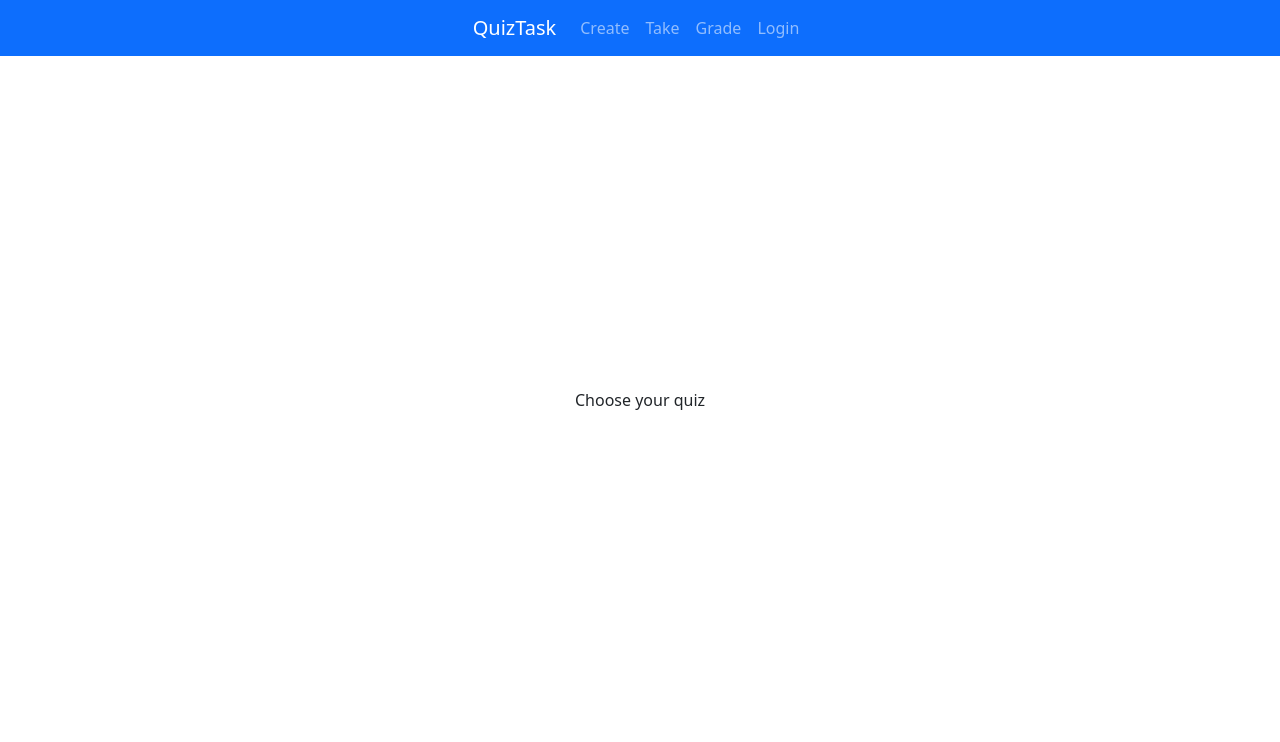
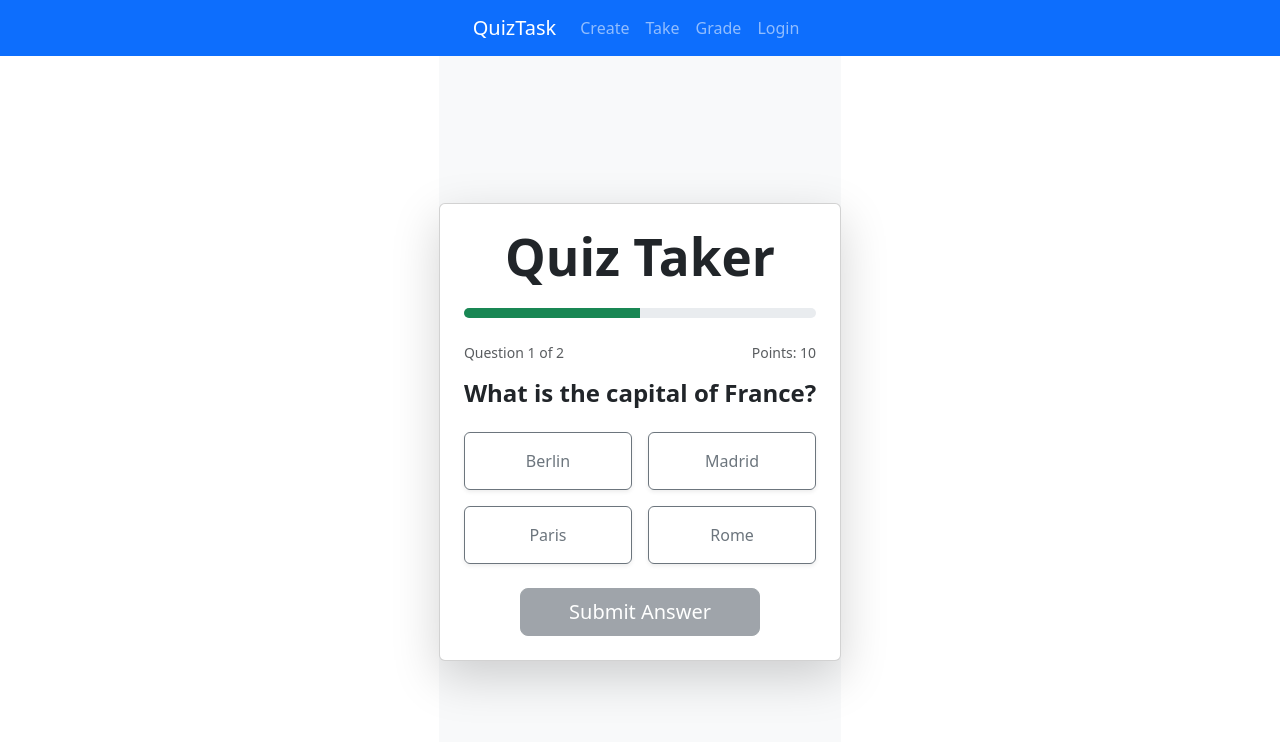
Before and after one commit to cobra4001/Quiz-nettside, a React (Vite) app in the folder QuizApp/: page /QuizTakingPage in a window 1280 px wide. Shown: the top 742 px of the page. Built offline with nearby package versions, Linux system fonts and the light colour scheme.

Commit message:
First draft UI for quiztaking.

```diff
--- a/QuizApp/src/pages/quiz/QuizCreatePage.tsx
+++ b/QuizApp/src/pages/quiz/QuizCreatePage.tsx
@@ -85,7 +85,7 @@ const QuizCreationPage: React.FC = () => {
                                 type="text"
                                 className="form-control form-control-lg"
                                 id="quizTitle"
-                                placeholder="e.g., General Knowledge Quiz"
+                                placeholder="Write the name of your quiz here"
                                 value={quizTitle}
                                 onChange={(e) => setQuizTitle(e.target.value)}
                             />
@@ -134,6 +134,7 @@ const QuizCreationPage: React.FC = () => {
                                                         value={option.id}
                                                         // You would add an onChange handler here to update the correct answer
                                                     />
+                                                     <label htmlFor={`correct-answer-${question.id}-${option.id}`} className="ms-2">Correct</label>
                                                 </div>
                                                 <input
                                                     type="text"
--- a/QuizApp/src/pages/quiz/QuizTakingPage.tsx
+++ b/QuizApp/src/pages/quiz/QuizTakingPage.tsx
@@ -1,19 +1,161 @@
-import React, {} from "react";
-import { Card, Col, Row, Button } from 'react-bootstrap';
+import React, { useState } from "react";
+import "bootstrap/dist/css/bootstrap.min.css";
 
-const QuizTakingPage : React.FC = () => {
+interface IAnswerOption {
+    id: number;
+    text: string;
+    isCorrect: boolean;
+}
 
-    interface quizzes {
-        id: number;
-        title: string;
-    }
+interface IQuestion {
+    id: number;
+    questionText: string;
+    points: number;
+    answerOptions: IAnswerOption[];
+}
+
+const QuizTakingPage: React.FC = () => {
+    const questions: IQuestion[] = [
+        {
+            id: 1,
+            questionText: "What is the capital of France?",
+            points: 10,
+            answerOptions: [
+                { id: 1, text: "Berlin", isCorrect: false },
+                { id: 2, text: "Madrid", isCorrect: false },
+                { id: 3, text: "Paris", isCorrect: true },
+                { id: 4, text: "Rome", isCorrect: false },
+            ],
+        },
+        {
+            id: 2,
+            questionText: "Which planet is known as the Red Planet?",
+            points: 15,
+            answerOptions: [
+                { id: 1, text: "Earth", isCorrect: false },
+                { id: 2, text: "Mars", isCorrect: true },
+                { id: 3, text: "Jupiter", isCorrect: false },
+                { id: 4, text: "Saturn", isCorrect: false },
+            ],
+        },
+    ];
+
+    const [currentQuestionIndex, setCurrentQuestionIndex] = useState(0);
+    const [score, setScore] = useState(0);
+    const [showResult, setShowResult] = useState(false);
+    const [selectedAnswerId, setSelectedAnswerId] = useState<number | null>(null);
+
+    const handleAnswerOptionClick = (optionId: number) => {
+        setSelectedAnswerId(optionId);
+    };
+
+    const handleSubmit = () => {
+        if (selectedAnswerId === null) {
+            return;
+        }
+
+        const currentQuestion = questions[currentQuestionIndex];
+        const correctAnswer = currentQuestion.answerOptions.find((o) => o.isCorrect);
+
+        if (correctAnswer && selectedAnswerId === correctAnswer.id) {
+            setScore(score + currentQuestion.points);
+        }
+
+        const nextQuestion = currentQuestionIndex + 1;
+        if (nextQuestion < questions.length) {
+            setCurrentQuestionIndex(nextQuestion);
+            setSelectedAnswerId(null);
+        } else {
+            setShowResult(true);
+        }
+    };
+
+    const handleRestartQuiz = () => {
+        setCurrentQuestionIndex(0);
+        setScore(0);
+        setShowResult(false);
+        setSelectedAnswerId(null);
+    };
 
     return (
+        <div className="d-flex justify-content-center align-items-center min-vh-100 bg-light">
+            <div className="card shadow-lg p-4" style={{ maxWidth: "700px", width: "100%" }}>
+                <h1 className="text-center fw-bold mb-4"> Quiz Taker</h1> {/* This should get the Title of the quiz */}
 
-    <div>Choose your quiz</div>
+                {!showResult ? (
+                    <>
+                        {/* Progress */}
+                        <div className="progress mb-4" style={{ height: "10px" }}>
+                            <div
+                                className="progress-bar bg-success"
+                                role="progressbar"
+                                style={{
+                                    width: `${((currentQuestionIndex + 1) / questions.length) * 100}%`,
+                                }}
+                            ></div>
+                        </div>
 
+                        <div className="d-flex justify-content-between text-muted small mb-3">
+                            <span>
+                                Question {currentQuestionIndex + 1} of {questions.length}
+                            </span>
+                            <span>Points: {questions[currentQuestionIndex].points}</span>
+                        </div>
+
+                        <h4 className="fw-semibold mb-4">
+                            {questions[currentQuestionIndex].questionText}
+                        </h4>
+
+                        <div className="row g-3">
+                            {questions[currentQuestionIndex].answerOptions.map((option) => (
+                                <div className="col-12 col-sm-6" key={option.id}>
+                                    <button
+                                        onClick={() => handleAnswerOptionClick(option.id)}
+                                        className={`btn w-100 py-3 shadow-sm ${
+                                            selectedAnswerId === option.id
+                                                ? "btn-primary"
+                                                : "btn-outline-secondary"
+                                        }`}
+                                    >
+                                        {option.text}
+                                    </button>
+                                </div>
+                            ))}
+                        </div>
+
+                        <div className="text-center mt-4">
+                            <button
+                                onClick={handleSubmit}
+                                disabled={selectedAnswerId === null}
+                                className={`btn btn-lg px-5 ${
+                                    selectedAnswerId === null
+                                        ? "btn-secondary disabled"
+                                        : "btn-success"
+                                }`}
+                            >
+                                Submit Answer
+                            </button>
+                        </div>
+                    </>
+                ) : (
+                    <div className="text-center">
+                        <h2 className="fw-bold mb-3"> Quiz Complete!</h2>
+                        <p className="fs-5 text-muted mb-4">
+                            You scored{" "}
+                            <span className="fw-bold text-success">{score}</span> out of{" "}
+                            {questions.reduce((t, q) => t + q.points, 0)} points.
+                        </p>
+                        <button
+                            onClick={handleRestartQuiz}
+                            className="btn btn-primary btn-lg px-5"
+                        >
+                            Restart Quiz
+                        </button>
+                    </div>
+                )}
+            </div>
+        </div>
     );
+};
 
-
-};
 export default QuizTakingPage;
```
